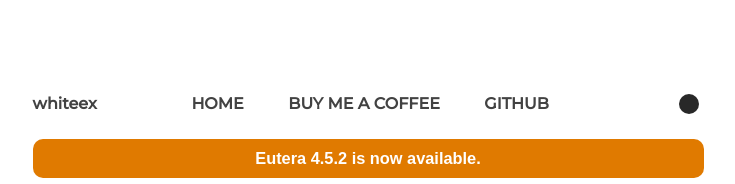
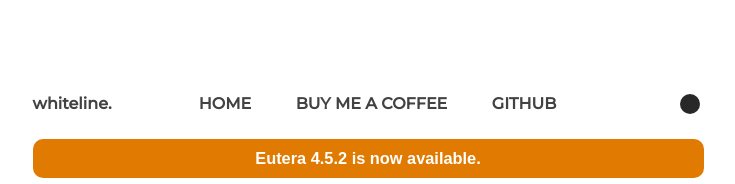
Before and after one commit to bruhitsmeray/feedback, a plain HTML site: page index.html in a window 1280 px wide. Shown: the top 184 px of the page, without its empty margins (272-1007 px from the left). Drawn offline with nearby package versions, Linux system fonts and the light colour scheme; a script that the page names is missing.

Commit message:
Update index.html

```diff
--- a/index.html
+++ b/index.html
@@ -26,7 +26,7 @@
   <body id="main">
     <div class="nav-container">
       <header>
-        <a href="index.html" class="logo">whiteex</a>
+        <a href="index.html" class="logo">whiteline.</a>
         <nav>
           <ul class="nav-links">
             <li>
```
